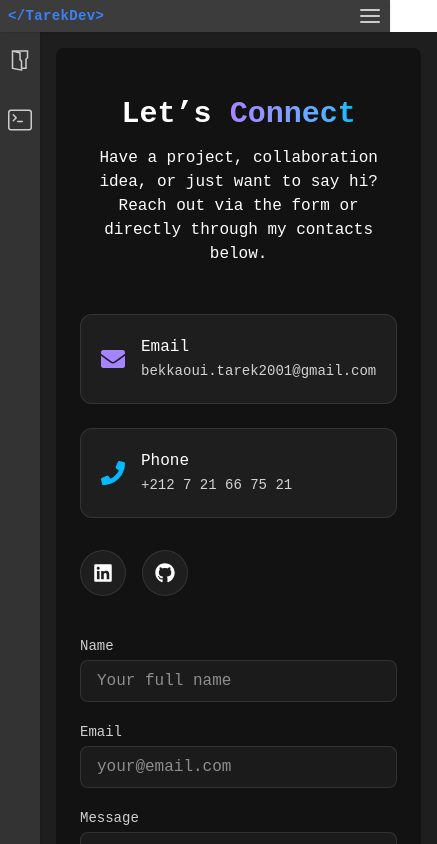
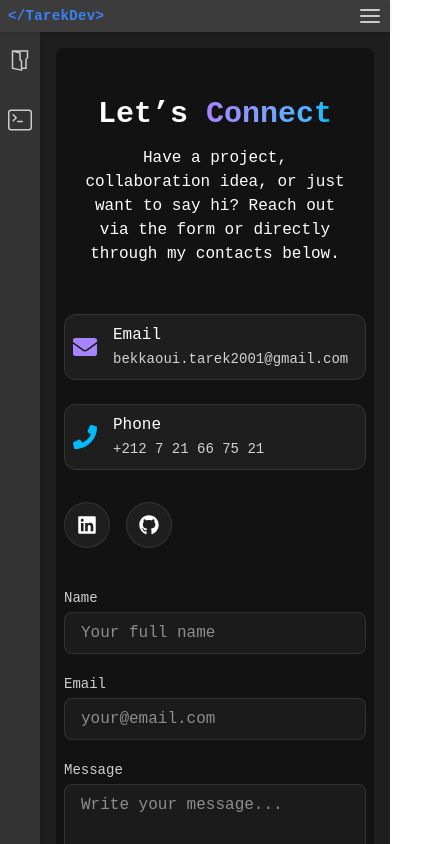
Before and after one commit to kbqerat/Personal_Portfolio_React.js_Tailwind, a React (Vite) app: page /contact in a window 390 px wide. Shown: the top 844 px of the page, 437 px wide, since content can reach past the window. Built offline with nearby package versions, Linux system fonts and the light colour scheme.

Commit message:
Fitting Contact page into small screens

```diff
--- a/src/Pages/Contact/Contact.jsx
+++ b/src/Pages/Contact/Contact.jsx
@@ -24,12 +24,12 @@ export default function Contact() {
             </header>
 
             {/* Content */}
-            <section className="max-w-5xl mx-auto px-6 mt-12 grid lg:grid-cols-2 gap-10 pb-16">
+            <section className="max-w-5xl mx-auto px-2 md:px-6 mt-12 grid lg:grid-cols-2 gap-10 pb-16">
                 {/* Contact Info Cards */}
                 <div className="space-y-6">
                     <motion.div
                         whileHover={{ scale: 1.02 }}
-                        className="p-5 rounded-xl bg-white/5 border border-white/10 flex items-center gap-4"
+                        className="p-2 md:p-5 rounded-xl bg-white/5 border border-white/10 flex items-center gap-4"
                     >
                         <FaEnvelope className="text-violet-400 text-2xl" />
                         <div>
@@ -42,7 +42,7 @@ export default function Contact() {
 
                     <motion.div
                         whileHover={{ scale: 1.02 }}
-                        className="p-5 rounded-xl bg-white/5 border border-white/10 flex items-center gap-4"
+                        className="p-2 md:p-5 rounded-xl bg-white/5 border border-white/10 flex items-center gap-4"
                     >
                         <FaPhone className="text-sky-400 text-2xl" />
                         <div>
```
